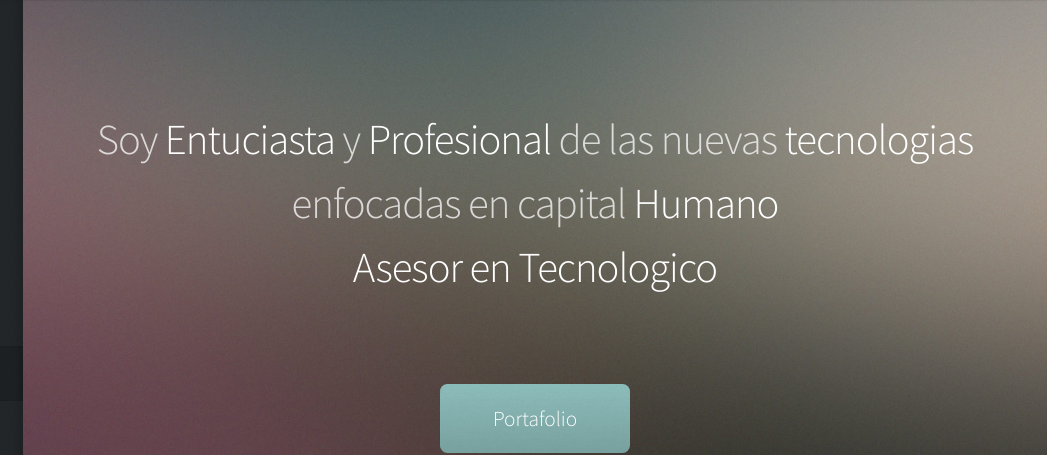
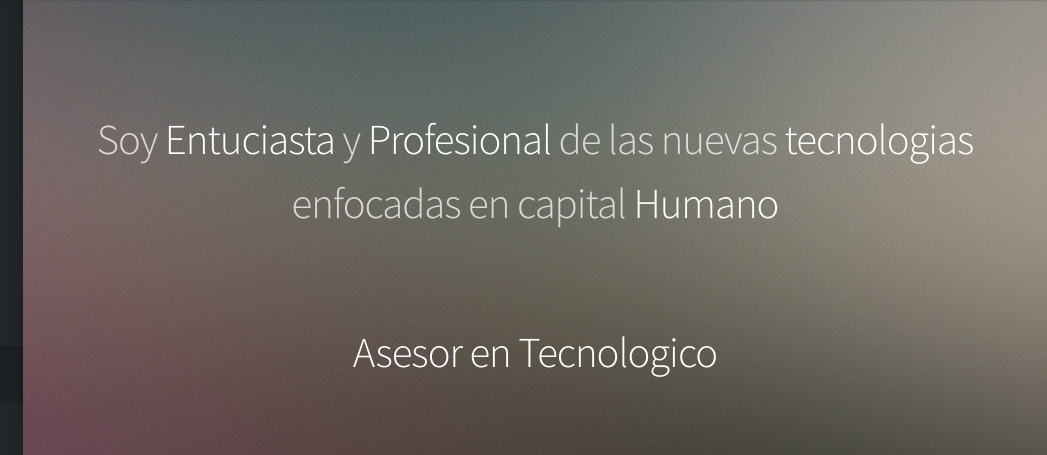
Before and after one commit to Joseciito/Joseciito.github.io, a plain HTML site: page index.html in a window 1280 px wide. Shown: the top 455 px of the page, 233-1280 px from the left. Drawn offline with Linux system fonts and the light colour scheme.

Commit message:
cambiando la frase principal

```diff
--- a/index.html
+++ b/index.html
@@ -76,7 +76,10 @@
 						<div class="container">
 
 							<header>
-								<h2 class="alt">Soy <strong>Entuciasta</strong> y <strong>Profesional</strong>  de las nuevas <strong>tecnologias</strong> enfocadas en capital <strong>Humano</strong> <br />
+								<h2 class="alt"><p> Soy <strong>Entuciasta</strong> y <strong>Profesional</strong>  de las nuevas <strong>tecnologias</strong> enfocadas en capital <strong>Humano</strong>
+								 <br />
+								 </p>
+								 <p>
 								<strong>Asesor en Tecnologico</strong> </p>
 							</header>
 
```
